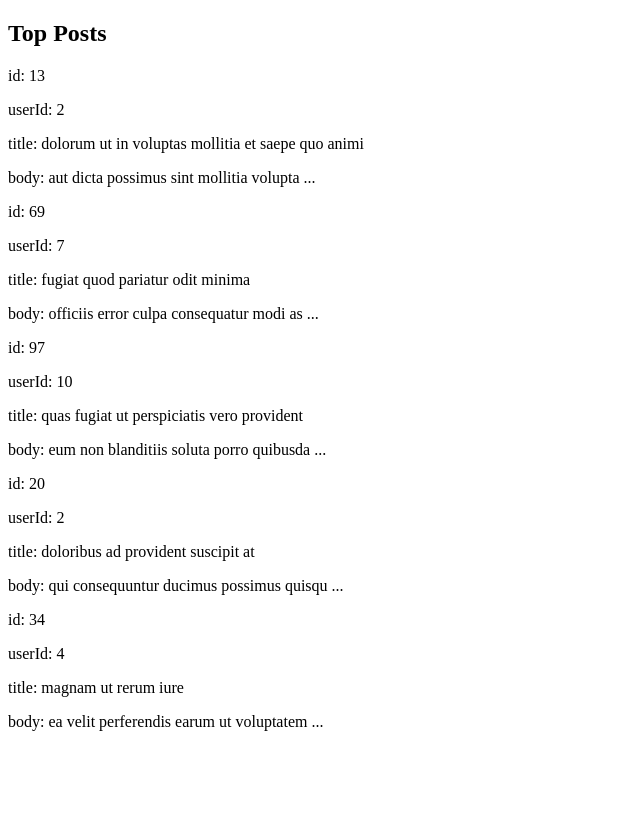
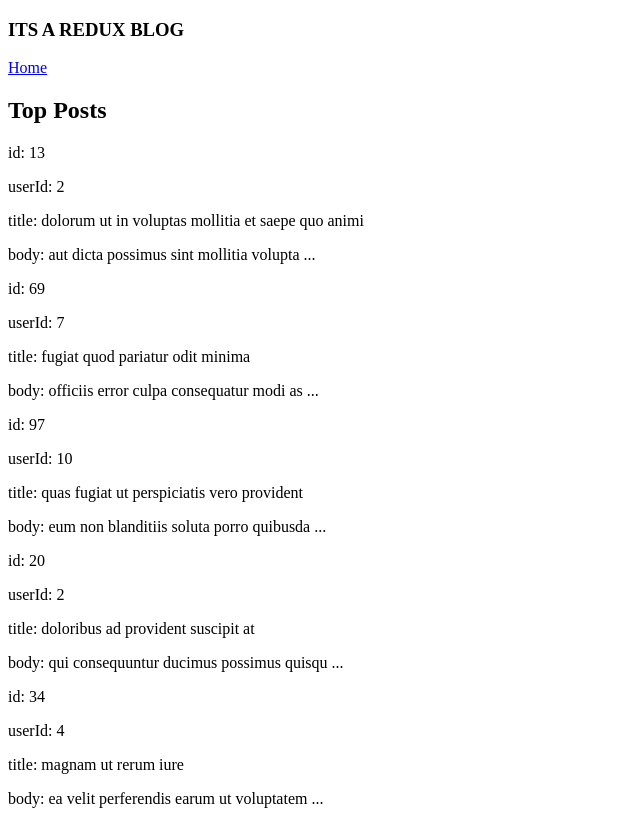
Before and after one commit to alchemy-fullstack-js-fall-2018/redux-blog, a React app: page /home/ in a window 1280 px wide. Shown: the whole page, without its empty margins (0-640 px from the left). Before the commit the page ends 800 px from the top, so only its background shows below. Built offline with nearby package versions, Linux system fonts and the light colour scheme.

Commit message:
added a header

```diff
--- a/src/components/app/App.js
+++ b/src/components/app/App.js
@@ -1,12 +1,14 @@
 import React, { Fragment } from 'react';
 import { BrowserRouter, Route, Switch, Redirect } from 'react-router-dom';
 import { ROUTES } from '../../routes';
+import Header from '../header/Header';
 
 
 const App = () => {
   return (
     <BrowserRouter>
       <Fragment>
+        <Header />
         <Switch>
           <Route component={ROUTES.HOME.Component} path={ROUTES.HOME.path} />
           <Redirect to={ROUTES.HOME.path} />
--- /dev/null
+++ b/src/components/header/Header.js
@@ -0,0 +1,16 @@
+import React from 'react';
+import { Link } from 'react-router-dom';
+import { ROUTES } from '../../routes';
+
+export default function Header() {
+  return (
+    <header>
+      <div>
+        <h3>ITS A REDUX BLOG</h3>
+      </div>
+      <div>
+        <Link to={ROUTES.HOME.linkTo('/home')}>Home</Link>
+      </div>
+    </header>
+  );
+}
--- a/src/routes.js
+++ b/src/routes.js
@@ -1,7 +1,7 @@
 import Home from './components/home/Home';
 export const ROUTES = {
   HOME: {
-    path: '/home',
+    path: '/home/',
     Component: Home,
     linkTo: () => '/home'
   }
```
